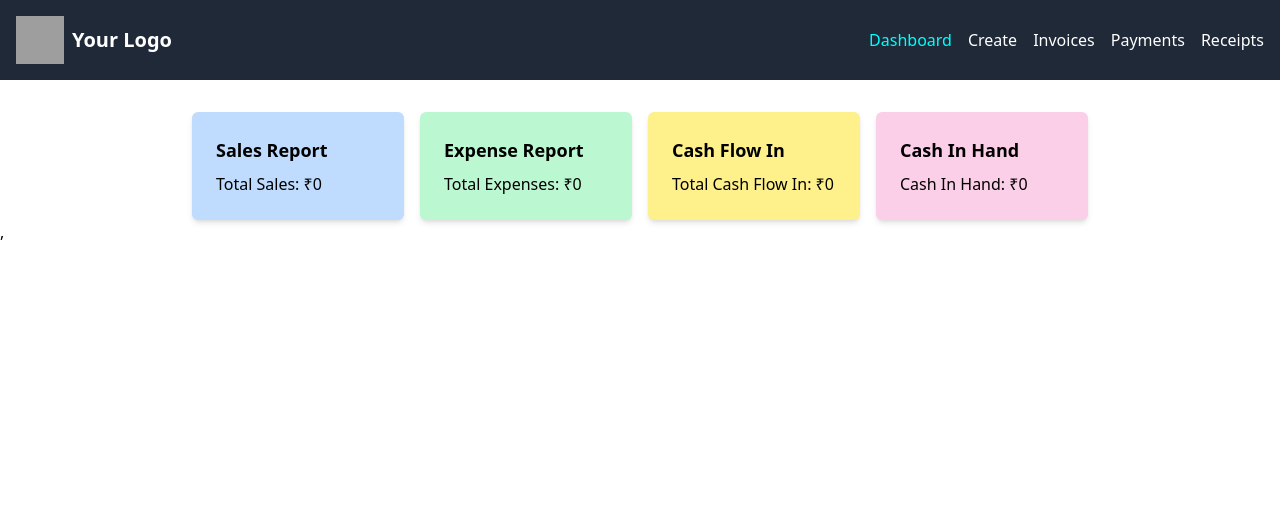
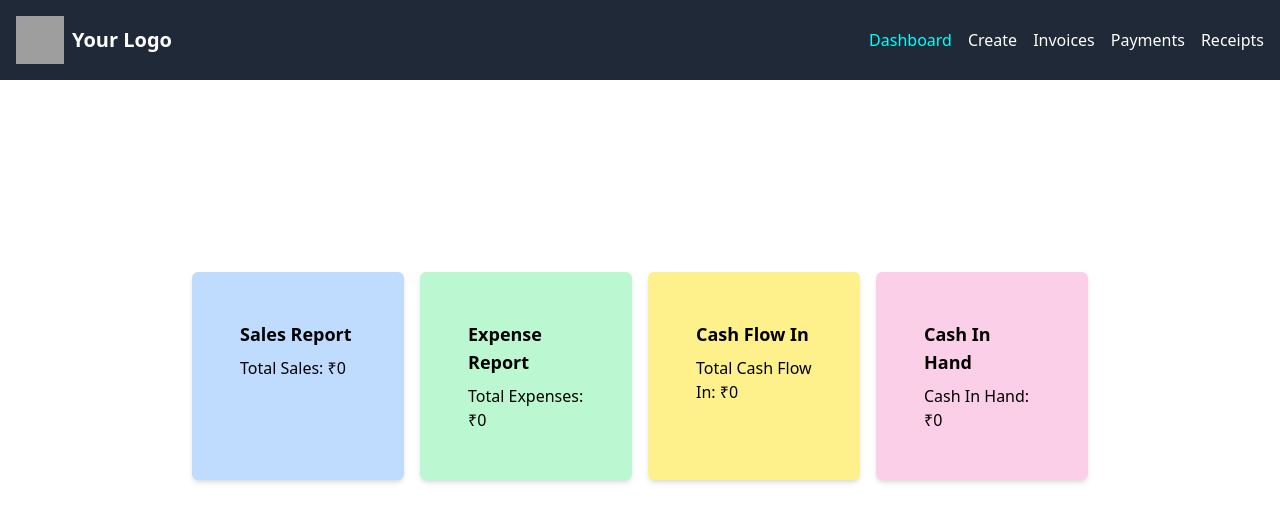
Before and after one commit to Taherpatrawala/Billing-system, a React (Vite) app in the folder isprava-billing/: page /dashboard in a window 1280 px wide. Shown: the top 522 px of the page. Built offline with nearby package versions, Linux system fonts and the light colour scheme; no server answers; grey boxes are pictures that could not be loaded; what uid would draw is missing.

Commit message:
deployemet configuration

```diff
--- a/isprava-billing/src/components/Dashboard/Dashboard.jsx
+++ b/isprava-billing/src/components/Dashboard/Dashboard.jsx
@@ -46,22 +46,24 @@ const Dashboard = () => {
   }, []);
 
   return (
-    <div className="grid grid-cols-1 md:grid-cols-2 lg:grid-cols-4 gap-4 max-w-4xl mx-auto mt-8">
-      <div className="bg-blue-200 p-6 rounded-md shadow-md">
+    <div className="min-h-[70vh] flex justify-center items-center">
+      <div className="grid grid-cols-2 lg:grid-cols-4 gap-4 max-w-4xl lg:w-[100vw] mx-auto mt-8">
+        <div className="bg-blue-200 p-6 lg:p-12 rounded-md shadow-md">
           <h2 className="text-lg font-semibold mb-2">Sales Report</h2>
           <p>Total Sales: ₹{salesReport}</p>
         </div>
-      <div className="bg-green-200 p-6 rounded-md shadow-md">
+        <div className="bg-green-200 p-6 lg:p-12 rounded-md shadow-md">
           <h2 className="text-lg font-semibold mb-2">Expense Report</h2>
           <p>Total Expenses: ₹{expenseReport}</p>
         </div>
-      <div className="bg-yellow-200 p-6 rounded-md shadow-md">
+        <div className="bg-yellow-200 p-6 lg:p-12 rounded-md shadow-md">
           <h2 className="text-lg font-semibold mb-2">Cash Flow In</h2>
           <p>Total Cash Flow In: ₹{cashFlowIn}</p>
         </div>
-      <div className="bg-pink-200 p-6 rounded-md shadow-md">
+        <div className="bg-pink-200 p-6 lg:p-12 rounded-md shadow-md">
           <h2 className="text-lg font-semibold mb-2">Cash In Hand</h2>
           <p>Cash In Hand: ₹{cashInHand}</p>
+        </div>
       </div>
     </div>
   );
```
Also changed, not shown: 2 other files (tests, documents, lock files or other folders). Lines whose indentation alone changed are shown as unchanged.
